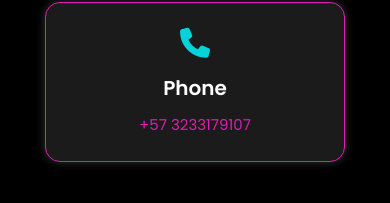
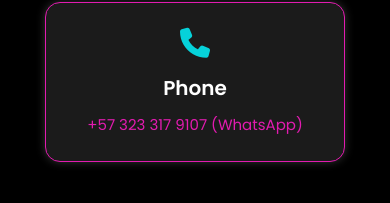
Before and after one commit to K4th1-2526/K4th1-2526.github.io, a plain HTML site: page index.html in a window 390 px wide. Shown: the part 4863-5066 px from the top of the page. Drawn offline with Linux system fonts and the light colour scheme.

Commit message:
add phone

```diff
--- a/index.html
+++ b/index.html
@@ -127,7 +127,7 @@
         <div class="contact-item">
             <i class="fa-solid fa-phone"></i>
             <h3>Phone</h3>
-            <p><a href="tel:+573001234567">+57 3233179107</a></p>
+            <p><a href="https://wa.me/573233179107" target="_blank">+57 323 317 9107 (WhatsApp)</a></p>
         </div>
     </div>
 </section>
```
